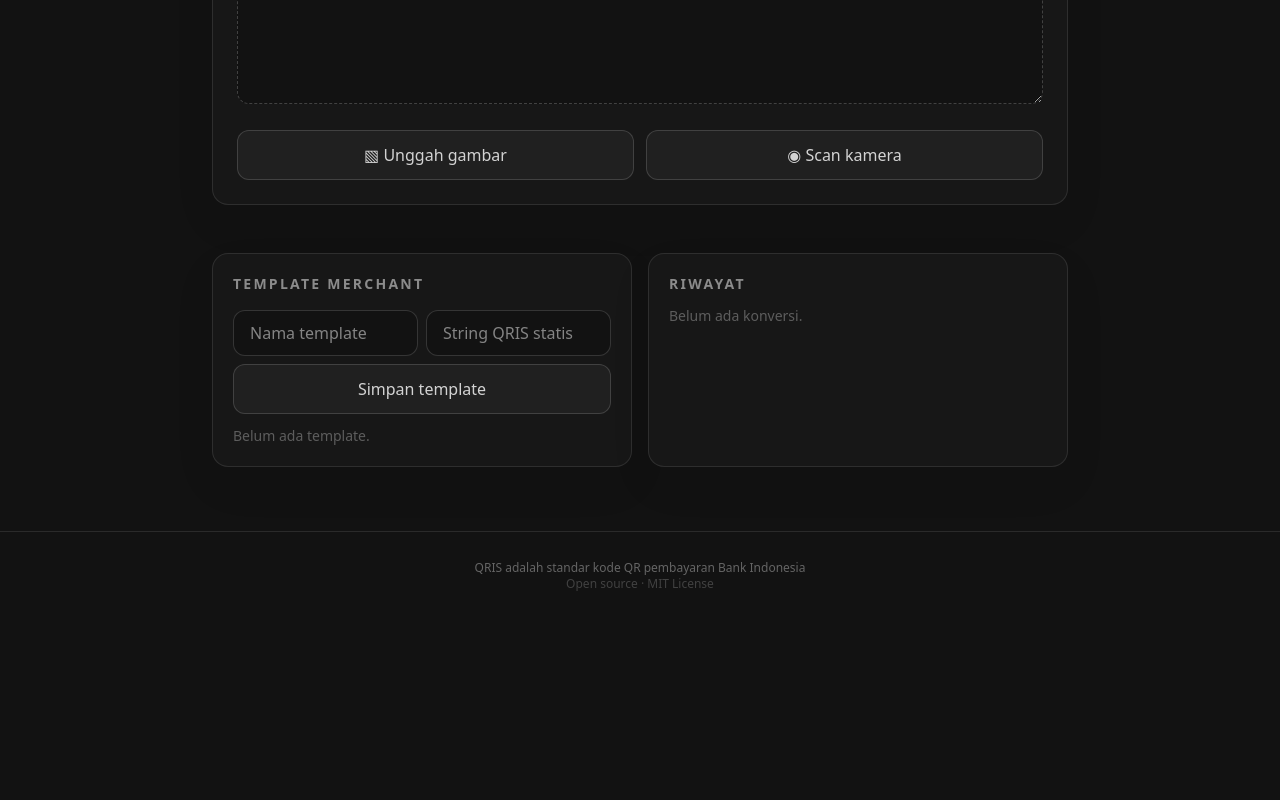
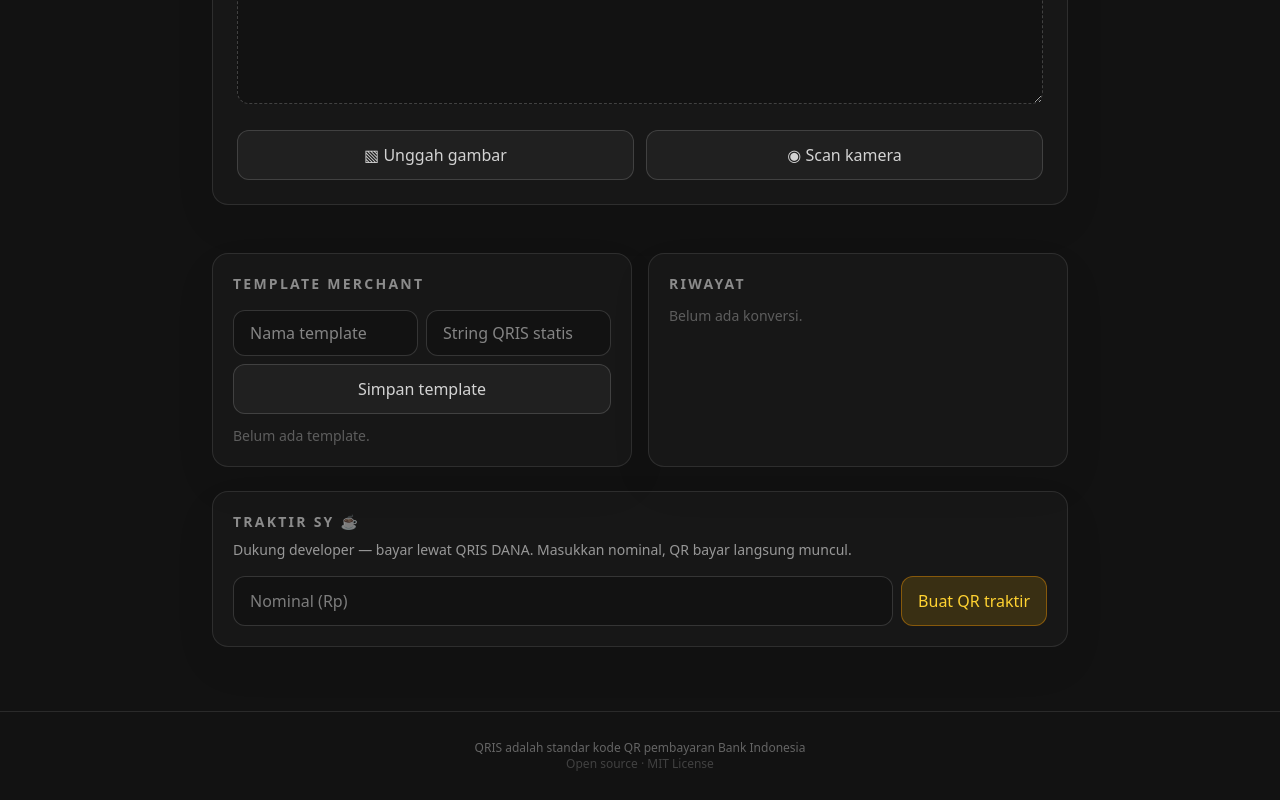
Before and after one commit to KevinAntonioWiyonoLauw/qris-dinamis, a React (Vite) app in the folder frontend/: page / in a window 1280 px wide. Shown: the part 479-1279 px from the top of the page. Before the commit the page ends 1099 px from the top, so only its background shows below. Built offline with nearby package versions, Linux system fonts and the light colour scheme.

Commit message:
feat(frontend): add traktir (buy-me-coffee) section with DANA QR payment

```diff
--- a/frontend/src/App.tsx
+++ b/frontend/src/App.tsx
@@ -13,6 +13,9 @@ import {
 } from "./lib/qris";
 
 const PRESETS = [10000, 20000, 25000, 50000, 100000];
+
+// Kevinio's static QRIS base (DANA tag 26 + QRIS tag 51) for the traktir feature
+const TRAKTIR_BASE = "00020101021126570011ID.DANA.WWW011893600915303430371702090343037170303UMI51440014ID.CO.QRIS.WWW0215ID10265753483660303UMI5204481453033605802ID5907Kevinio6012Kota Mataram61058311263044FF5";
 
 const mcc: Record<string, string> = { "5411": "Grocery Store", "5812": "Restaurant", "5814": "Fast Food", "5912": "Pharmacy", "5999": "Retail Store", "7299": "Other Services", "8011": "Medical" };
 const currency: Record<string, string> = { "360": "IDR (Rupiah)", "840": "USD (Dollar)" };
@@ -212,6 +215,8 @@ function App() {
    const [batchInput, setBatchInput] = useState("");
    const [batchResult, setBatchResult] = useState<{ nominal: string; code: string }[]>([]);
    const [batchOpen, setBatchOpen] = useState(false);
+  const [traktirAmount, setTraktirAmount] = useState("");
+  const [traktirResult, setTraktirResult] = useState<string | null>(null);
   const [offline, setOffline] = useState(() => typeof navigator !== "undefined" ? !navigator.onLine : false);
   const [history, setHistory] = useState<HistoryItem[]>(() => { try { return JSON.parse(localStorage.getItem("history") || "[]"); } catch { return []; } });
   const [templates, setTemplates] = useState<Template[]>(() => { try { return JSON.parse(localStorage.getItem("templates") || "[]"); } catch { return []; } });
@@ -360,6 +365,14 @@ function App() {
     } catch { /* cancel */ }
   };
 
+  const generateTraktir = () => {
+    const value = Number.parseInt(traktirAmount, 10);
+    if (!Number.isInteger(value) || value <= 0) { setTraktirResult(null); return; }
+    try {
+      setTraktirResult(convertOffline(TRAKTIR_BASE, { amount: String(value) }));
+    } catch (error) { setErrors([error instanceof Error ? error.message : "Gagal generate QR traktir"]); }
+  };
+
   const pickFromHistory = (code: string) => { inspect(code); };
   const pickTemplate = (template: Template) => { inspect(template.qris); };
 
@@ -445,6 +458,28 @@ function App() {
       )}
 
       <div className="mt-6 grid gap-4 lg:grid-cols-2 print:hidden"><Templates onPick={pickTemplate} active={null} /><History onPick={pickFromHistory} /></div>
+
+      <section className="mt-6 rounded-2xl border border-black/10 bg-[#ffffff] p-5 text-slate-900 shadow-[0_18px_45px_rgb(23_23_23/0.06)] print:hidden dark:border-white/10 dark:bg-[#171717] dark:text-white">
+        <h2 className="text-sm font-bold uppercase tracking-[.16em] text-slate-400 dark:text-white/50">Traktir sy ☕</h2>
+        <p className="mt-2 text-sm text-slate-500 dark:text-white/55">Dukung developer — bayar lewat QRIS DANA. Masukkan nominal, QR bayar langsung muncul.</p>
+        <div className="mt-4 flex flex-wrap gap-2">
+          <input value={traktirAmount} onChange={(event) => setTraktirAmount(event.target.value)} type="number" min="1" placeholder="Nominal (Rp)" className="w-full min-w-0 flex-1 rounded-xl border border-black/10 bg-[#fafafa] px-4 py-3 text-sm text-slate-900 outline-none placeholder:text-slate-400 focus:border-brand-500 dark:border-white/15 dark:bg-[#121212] dark:text-white dark:placeholder:text-white/45" />
+          <Button onClick={generateTraktir} className="border-amber-500/40 bg-amber-400/15 text-amber-700 hover:bg-amber-400/25 dark:text-amber-300">Buat QR traktir</Button>
+        </div>
+        {traktirResult && (
+          <div className="mt-5">
+            <div className="mx-auto w-64 rounded-xl bg-white p-4 shadow-md">
+              <img className="w-full" src={`/api/qr?data=${encodeURIComponent(traktirResult)}&size=280`} alt="QR traktir" />
+            </div>
+            <p className="mt-3 text-center text-sm font-semibold">Rp {Number(traktirAmount).toLocaleString("id-ID")}</p>
+            <div className="mt-4 flex flex-wrap justify-center gap-2">
+              <Button onClick={() => navigator.clipboard.writeText(traktirResult)} className="border-black/10 bg-white text-slate-700 hover:bg-black/5 dark:border-white/15 dark:bg-white/[.04] dark:text-white/80 dark:hover:bg-white/[.08]">Salin string</Button>
+              <Button asChild className="border-brand-600 bg-brand-600 text-white hover:bg-brand-700"><a download={`traktir-${Number(traktirAmount).toLocaleString("id-ID").replace(/\./g, "")}.png`} href={`/api/qr?data=${encodeURIComponent(traktirResult)}&size=560`}>Download QR</a></Button>
+            </div>
+          </div>
+        )}
+      </section>
+
     </main>
     <footer className="border-t border-black/10 py-7 text-center text-xs text-slate-400 print:hidden dark:border-white/10 dark:text-white/35">QRIS adalah standar kode QR pembayaran Bank Indonesia<br /><span className="text-slate-300 dark:text-white/20">Open source · MIT License</span></footer></>
   );
```
